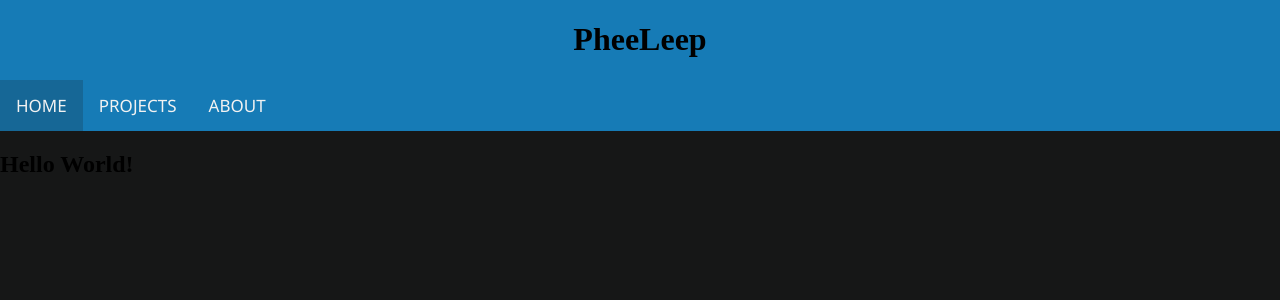
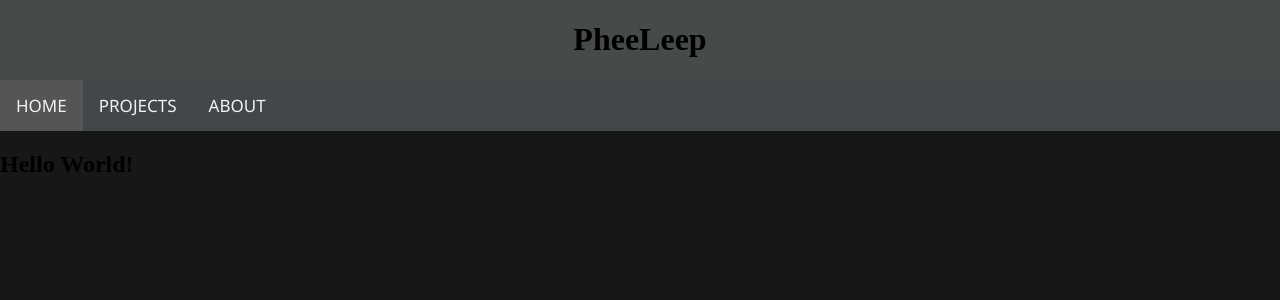
Before and after one commit to PheeLeep/pheeleep.github.io, a Jekyll site: the page built from index.md, in a window 1280 px wide. Shown: the top 300 px of the page. Built offline with Jekyll 4.4.1, drawn with Linux system fonts in a browser that asks for light colours.

Commit message:
Modifying default.html styles.

```diff
--- a/_layouts/default.html
+++ b/_layouts/default.html
@@ -7,7 +7,7 @@
     <meta http-equiv="X-UA-Compatible" content="IE=edge">
     <link rel="stylesheet" href="../assets/styles.css">
     <link rel="stylesheet" href="../assets/fontschema.css">
-    <title> {{ site.title | default: site.github.repository_name }} </title>
+    <title> {{ site.title }} </title>
 </head>
 
 <body>
--- a/assets/styles.css
+++ b/assets/styles.css
@@ -1,7 +1,7 @@
 /* Footer */
 .footer {
     width: 100%;
-    background-color: rgb(9, 54, 80);
+    background-color: rgb(10, 10, 10);
     color: white;
     text-align: center;
     bottom: 0%;
@@ -49,7 +49,7 @@ body {
 .divprodhandler {
   width: 100%;
   height: 100%;
-  background-color:rgb(22, 123, 182);
+  background-color:rgb(48, 50, 51);
 }
 .divprodhandler img {
   width: 100%;
@@ -125,7 +125,7 @@ body {
 }
 
 .hpage {
-  background-color:rgb(14, 75, 110);
+  background-color:rgb(23, 26, 27);
   margin: 0px;
   display: block;
   width: 100%;
@@ -138,7 +138,7 @@ body {
   margin-right: auto;
   width: 100%;
   justify-content: center;
-  background-color :rgb(22, 123, 182)
+  background-color :rgb(71, 74, 75)
 }
 
 .mainpage_logo img {
@@ -147,7 +147,7 @@ body {
 }
 
 .topnav {
-  background-color :rgb(22, 123, 182);
+  background-color :rgb(67, 71, 74);
   overflow: hidden;
 }
 
@@ -164,7 +164,7 @@ body {
 }
 
 .active {
-  background-color :rgb(22, 103, 150);
+  background-color :rgb(83, 85, 86);
   color: white;
 }
 
@@ -192,7 +192,7 @@ body {
 .dropdown-content {
   display: none;
   position: absolute;
-  background-color :rgb(18, 81, 117);
+  background-color :rgb(22, 22, 22);
   min-width: 160px;
   box-shadow: 0px 8px 16px 0px rgba(0,0,0,0.2);
   z-index: 1;
@@ -208,12 +208,12 @@ body {
 }
 
 .topnav a:hover, .dropdown:hover .dropbtn {
-  background-color :rgb(10, 96, 146);
+  background-color :rgb(53, 54, 55);
   color: white;
 }
 
 .dropdown-content a:hover {
-  background-color :rgb(18, 93, 136);
+  background-color :rgb(28, 29, 30);
   color: white;
 }
 
```
